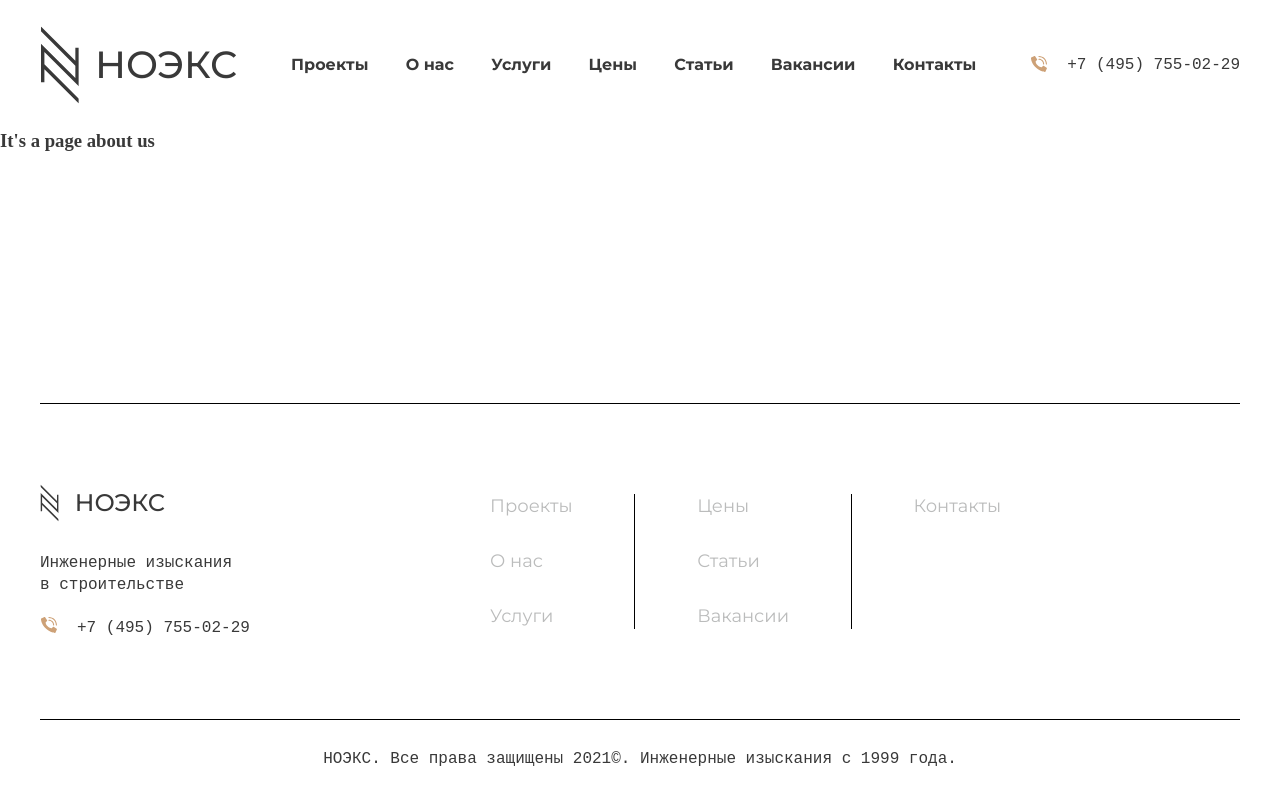
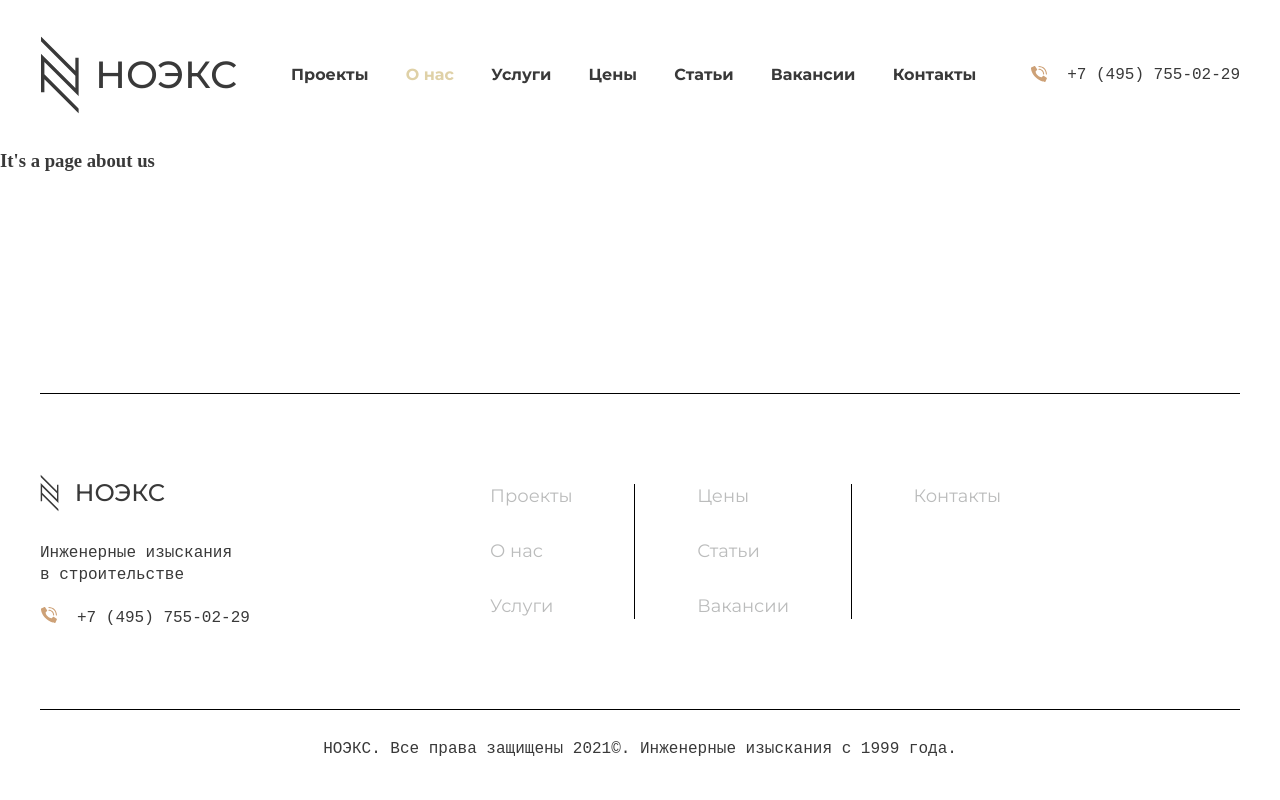
Before and after one commit to AgeratoS/noex, a React (Vite) app: page /about in a window 1280 px wide. Built offline with nearby package versions, Linux system fonts and the light colour scheme.

Commit message:
Убрал скролл при выводе анимации контента

```diff
--- a/src/components/layouts/MainLayout.tsx
+++ b/src/components/layouts/MainLayout.tsx
@@ -8,6 +8,7 @@ const MainLayoutWrapper = styled.div`
   display: flex;
   flex-direction: column;
   min-height: 100vh;
+  overflow: hidden;
 `;
 
 const ContentLayout = styled(Fade)`
--- a/src/components/ui/atoms/Container/index.tsx
+++ b/src/components/ui/atoms/Container/index.tsx
@@ -4,6 +4,8 @@ import { ContainerMode, ContainerProps } from "./type";
 const Container = styled.div<ContainerProps>`
   max-width: ${(props) =>
     props.mode === ContainerMode.CONTAINER ? "75rem" : "100%"};
+  padding: ${(props) =>
+    props.mode === ContainerMode.CONTAINER ? "10px" : "0"};
   margin: 0 auto;
 `;
 
--- a/src/components/ui/atoms/Fade/index.tsx
+++ b/src/components/ui/atoms/Fade/index.tsx
@@ -4,8 +4,8 @@ import { PropsWithChildren } from "react";
 const Fade = (props: PropsWithChildren<unknown>) => {
   return (
     <motion.div
-      initial={{ opacity: 0, x: 80 }}
-      animate={{ opacity: 1, x: 0 }}
+      initial={{ opacity: 0, x: 80, position: "absolute" }}
+      animate={{ opacity: 1, x: 0, position: "static" }}
       transition={{ duration: 0.718 }}
       {...props}
     >
--- a/src/components/ui/molecules/HeaderNav/index.tsx
+++ b/src/components/ui/molecules/HeaderNav/index.tsx
@@ -1,4 +1,4 @@
-import { Link } from "react-router-dom";
+import { NavLink } from "react-router-dom";
 import styled from "styled-components";
 
 const HeaderWrapper = styled.nav``;
@@ -14,8 +14,13 @@ const NavList = styled.ul`
 
 const NavListItem = styled.li``;
 
-const NavListItemLink = styled(Link)`
+const NavListItemLink = styled(NavLink)`
   color: ${(props) => props.theme.palette.textColor};
+  transition: all 0.2s ease-in;
+  &:hover,
+  &.active {
+    color: ${(props) => props.theme.palette.primaryColor};
+  }
 
   font-family: Montserrat;
   font-size: 1rem;
```
